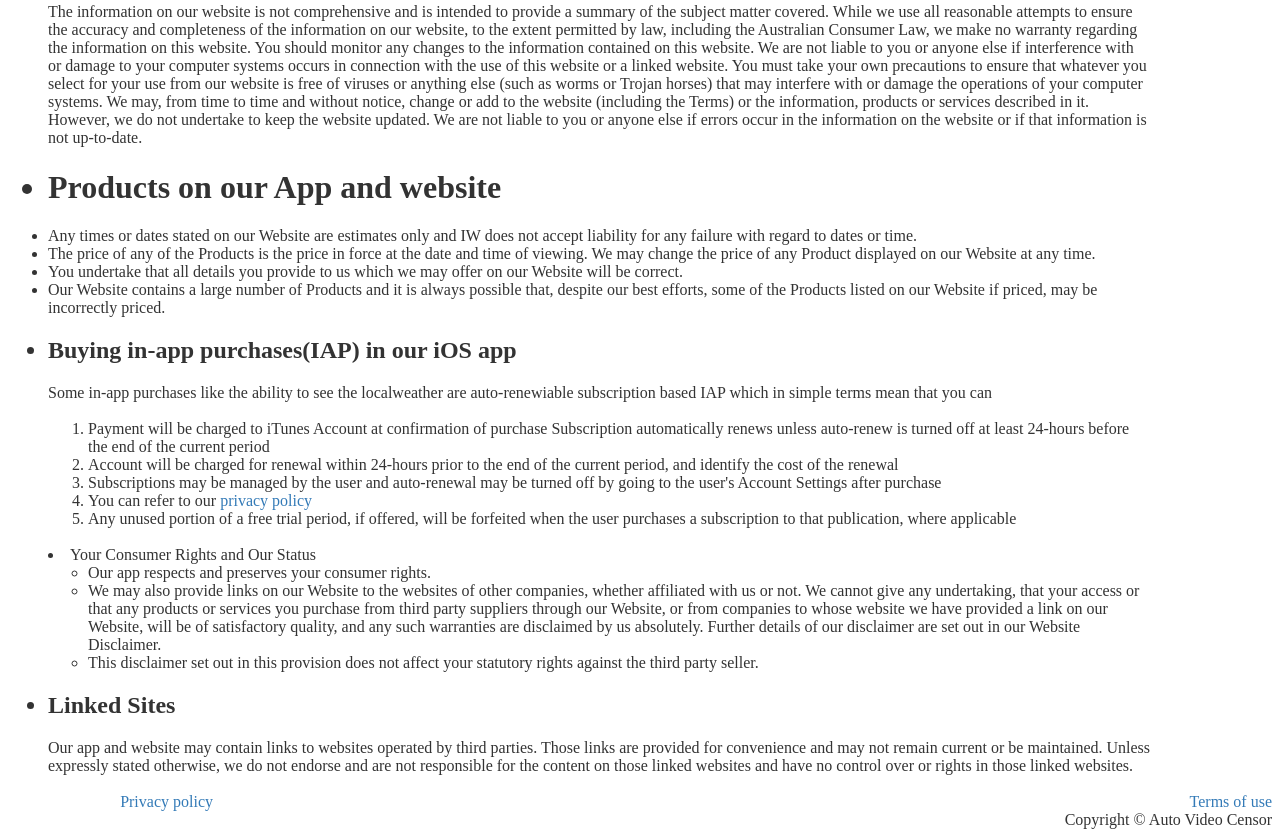
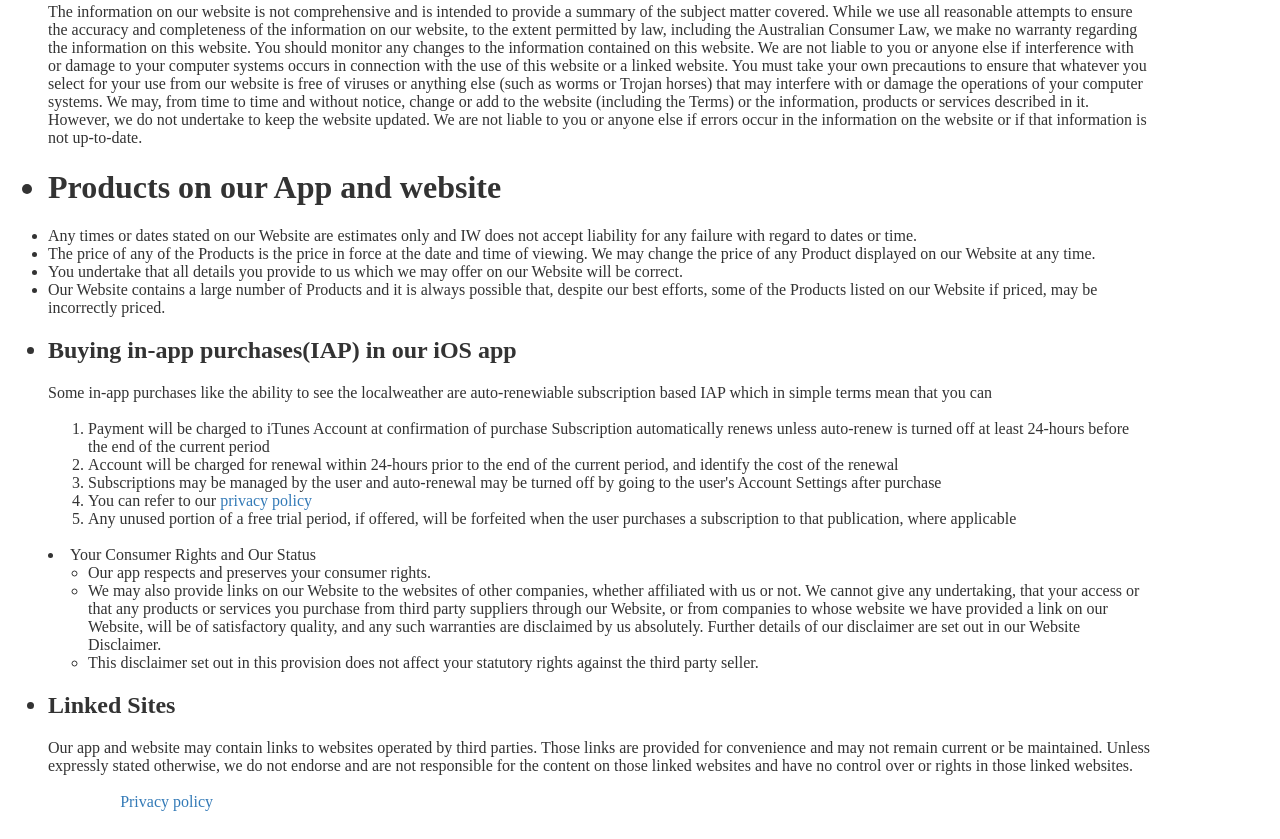
Before and after one commit to rifat1234/VideoFaceBlurTOS, a plain HTML site: page index.html in a window 1280 px wide. Shown: the part 730-1569 px from the top of the page. After the commit the page ends 1541 px from the top, so only its background shows below. Drawn offline with Linux system fonts and the light colour scheme.

Commit message:
Update index.html

```diff
--- a/index.html
+++ b/index.html
@@ -200,9 +200,9 @@
   <div helvetica="" neue="" arial="" sans-serif="" font-size:="" style="box-sizing: border-box; margin-right: -15px; margin-left: -15px; color: rgb(51, 51, 51);" class="row"><br />
   </div><footer helvetica="" neue="" arial="" sans-serif="" font-size:="" style="box-sizing: border-box; margin: 50px 0px; color: rgb(51, 51, 51);">
     <div style="box-sizing: border-box; margin-right: -15px; margin-left: -15px; text-align: right;" class="row">
-      <div style="box-sizing: border-box; position: relative; min-height: 1px; padding-right: 15px; padding-left: 15px; float: right; width: 975px;" class="col-lg-10"><a style="box-sizing: border-box; background-color: transparent; color: rgb(51, 122, 183); text-decoration-line: none;" href="https://rifat1234.github.io/VideoToPic/">Terms of use</a>
+      <!--<div style="box-sizing: border-box; position: relative; min-height: 1px; padding-right: 15px; padding-left: 15px; float: right; width: 975px;" class="col-lg-10"><a style="box-sizing: border-box; background-color: transparent; color: rgb(51, 122, 183); text-decoration-line: none;" href="https://rifat1234.github.io/VideoToPic/">Terms of use</a>-->
         <p style="box-sizing: border-box; margin: 0px 0px 10px;">Copyright © Auto Video Censor</p>
-      </div>
+      <!-- </div> -->
 
     </div></footer>
 
```
